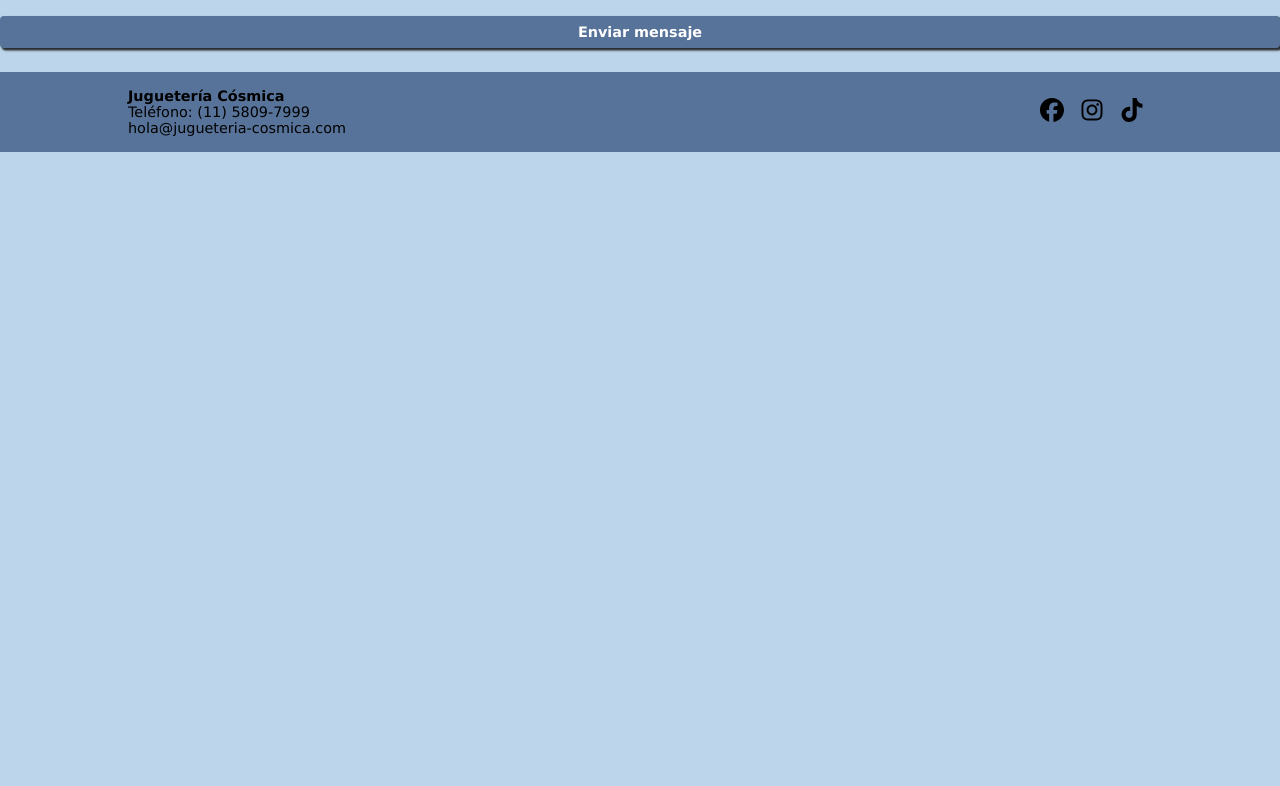
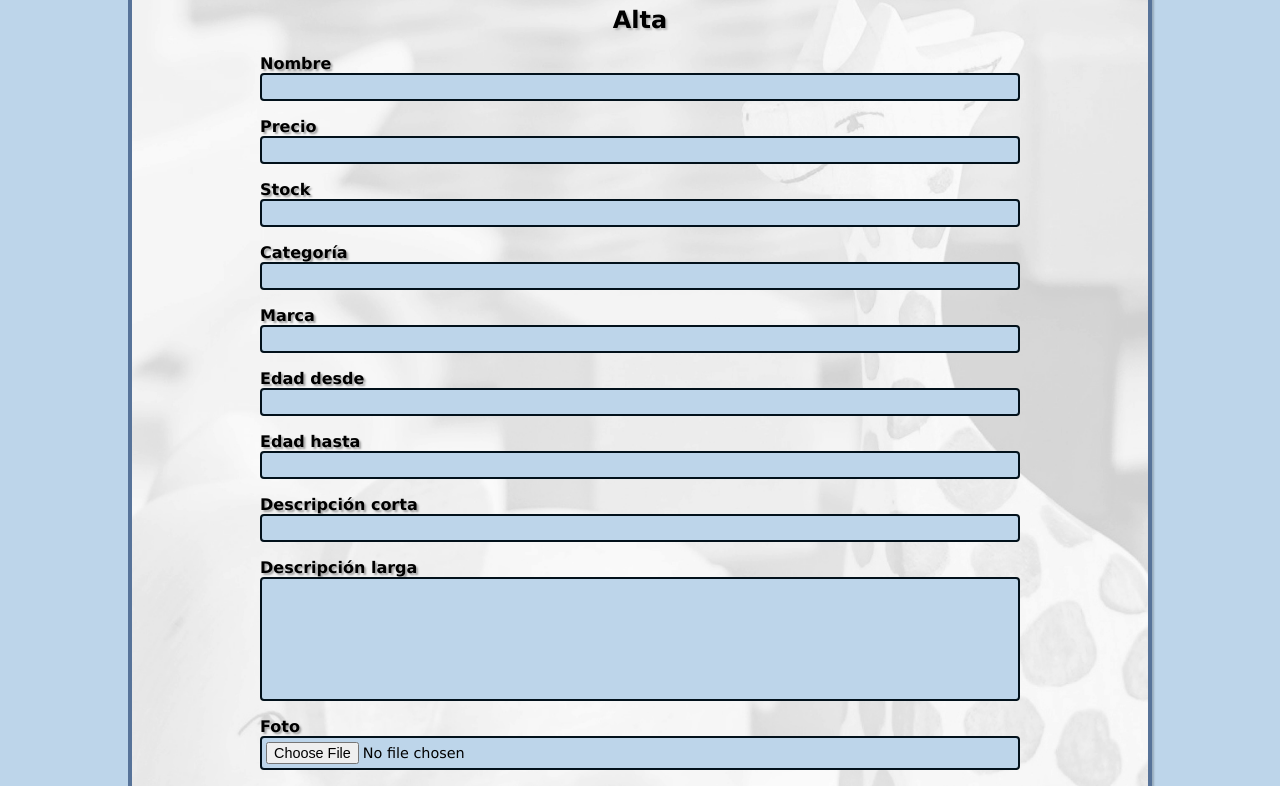
Before and after one commit to hnovara/proyecto-integrador-etapa2, a React (Create React App) app: page /alta in a window 1280 px wide. Shown: the part 440-1226 px from the top of the page. Before the commit the page ends 800 px from the top, so only its background shows below. Built offline with nearby package versions, Linux system fonts and the light colour scheme.

Commit message:
page alta

```diff
--- a/src/pages/Alta.jsx
+++ b/src/pages/Alta.jsx
@@ -1,6 +1,7 @@
 import React, { useState } from 'react'
 import Text from '../components/Text'
 import Form from '../components/Form'
+import Banner from '../components/Banner';
 import InputGroup from '../components/InputGroup'
 
 import { useForm } from "../hooks/useForm";
@@ -19,24 +20,55 @@ function Alta() {
 
     const inputProps = {
         name: {
-            inputLabel: "Nombre y apellido",
+            inputLabel: "Nombre",
         },
-        email: {
-            inputLabel: "Correo electrónico",
-            inputType: "email"
+        price: {
+            inputLabel: "Precio",
+            inputType: "number"
         },
-        subject: {
-            inputLabel: "Asunto",
+        stock: {
+            inputLabel: "Stock",
+            inputType: "number"
         },
-        body: {
-            inputLabel: "Mensaje",
+        category: {
+            inputLabel: "Categoría",
+        },
+        brand: {
+            inputLabel: "Marca",
+        },
+        ageFrom: {
+            inputLabel: "Edad desde",
+            inputType: "number"
+        },
+        ageTo: {
+            inputLabel: "Edad hasta",
+            inputType: "number"
+        },
+        shortDesc: {
+            inputLabel: "Descripción corta",
+        },
+        longDesc: {
+            inputLabel: "Descripción larga",
             inputType: "textarea"
-        }
+        },
+        img: {
+            inputLabel: "Foto",
+            inputType: "file"
+        },
+        delivery: {
+            inputLabel: "Envío sin cargo",
+            inputType: "checkbox"
+        },
     }
 
     return (
         <div className='contact__container'>
-            <Text renderAs="h2" content="Envíanos un mensaje"/>
+            <Banner/>
+            <div className='contact__container__sec'
+                style={{
+                backgroundImage: `url(${process.env.PUBLIC_URL}/img/fondo-toys.jpg)`
+                }}>
+                <Text renderAs="h2" content="Alta"/>
                 <Form
                     onSubmit={() => {
                         setLoadingForm(true)
@@ -47,7 +79,7 @@ function Alta() {
                                 setLoadingForm(false)
                                 resetForm()})
                     }}
-                labelButton="Enviar mensaje"
+                    labelButton="Enviar comentarios"
                     loading={loadingForm}
                     >
                     {
@@ -65,6 +97,7 @@ function Alta() {
                     }
                 </Form>
             </div>
+        </div>
     )
 }
 
--- a/src/scss/components/_card.scss
+++ b/src/scss/components/_card.scss
@@ -2,8 +2,6 @@
     display: flex;
     flex-wrap: wrap;
     justify-content: center;
-    margin: 0 6%;
-    width: 100%;
     .card__container {
         background-color: $success-color;
         border-radius: 0.75rem;
```
Lines whose indentation alone changed are shown as unchanged.
